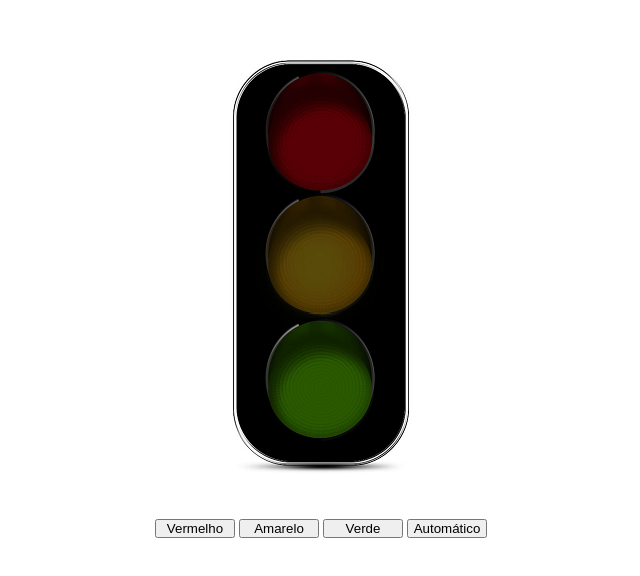
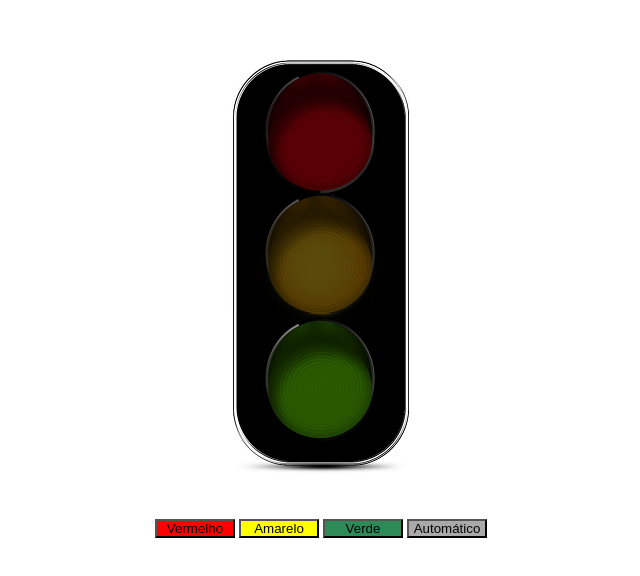
Before and after one commit to Carloseduardoviso/semaforo-JavaScrip, a plain HTML site: page index.html in a window 1280 px wide. Shown: the part 104-680 px from the top of the page, without its empty margins (319-959 px from the left). Drawn offline with Linux system fonts and the light colour scheme.

Commit message:
Add files via upload

```diff
--- a/index.html
+++ b/index.html
@@ -12,10 +12,10 @@
             <img src="./img/desligado.png" id='img' >
         </div>
         <div id='buttons'>
-            <button id='red' class="button" >Vermelho</button>
-            <button id='yellow' class="button" >Amarelo</button>
+            <button id='red' class="btn" >Vermelho</button>
+            <button id='yellow' class="bt" >Amarelo</button>
             <button id='green' class="button" >Verde</button>
-            <button name='teste' id='automatic' class="button" >Automático</button>
+            <button name='teste' id='automatic' class="atom" >Automático</button>
         </div>
     </main>
 
--- a/style.css
+++ b/style.css
@@ -14,4 +14,25 @@ main {
 }
 .button {
     width: 80px;
+    background-color: seagreen;
 }
+
+.btn{
+    width: 80px;
+    background-color: red;
+}
+
+.bt {
+    width: 80px;
+    background-color: yellow;
+}
+
+.button {
+    width: 80px;
+    background-color: seagreen;
+}
+
+.atom {
+    width: 80px;
+    background-color: DarkGray;
+}
```
